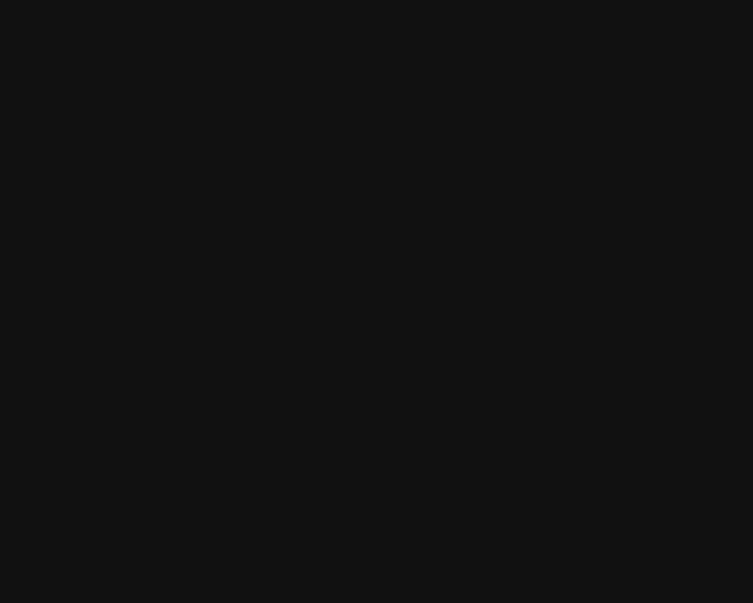
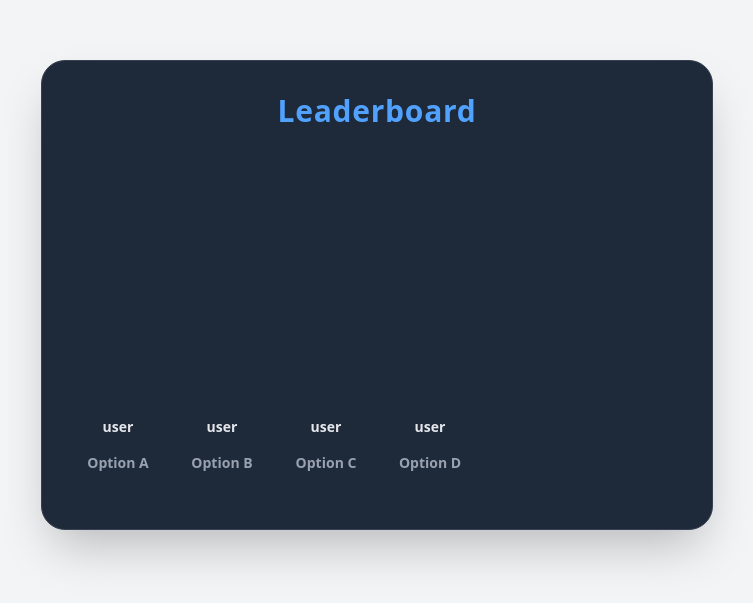
Before and after one commit to sujaycontributer/Realtime-App, a React (Vite) app in the folder client/: page /lead in a window 1280 px wide. Before the commit this address had no page. Shown: the part 105-708 px from the top of the page, without its empty margins (263-1016 px from the left). Built offline with nearby package versions, Linux system fonts and the light colour scheme.

Commit message:
Well,Functionality cheked succesfully

```diff
--- a/client/src/App.tsx
+++ b/client/src/App.tsx
@@ -7,6 +7,7 @@ import Admin from "./components/Admin";
 import ClinetLobby from "./components/ClinetLobby";
 import CreateProblem from "./components/CreateProblem";
 import CreateSet from "./components/CreateSet";
+import Leaderboad from "./components/Leaderboad";
 
 
 
@@ -24,6 +25,7 @@ export default function App() {
         <Route path="/createset" element={<CreateSet/>} />
         <Route path="/set/:setId" element={<CreateProblem />} />
         <Route path="/quiz" element={<Quiz/> } />
+        <Route path="/lead" element={<Leaderboad  />}/>
       </Routes>
       </BrowserRouter>
    </div>
--- a/client/src/components/ClinetLobby.tsx
+++ b/client/src/components/ClinetLobby.tsx
@@ -1,30 +1,49 @@
 import { useContext, useEffect, useState } from "react";
-import { useParams } from "react-router-dom"
 import { SocketContext } from "../context/SocketContext";
 import type {ProblemInterface} from '../types'
 import Quiz from "./Quiz";
+import Leaderboad from "./Leaderboad";
 
 export default function ClinetLobby() {
-    const {roomId} = useParams();
     const {socket, connectSocket, disconnectSocket} = useContext(SocketContext);
     const [problem, setProblem] = useState<ProblemInterface >();
+    const [isLeaderboad, setIsLeaderboad] = useState<boolean>(false);
+    const [data, setData] = useState<any>();
     console.log(problem)
 
     useEffect(() => {
         connectSocket();
         socket?.on('question', (question) => {
           setProblem(question.problem);
+          setIsLeaderboad(false);
           console.log('Get the problem');
           console.log(problem);
         });
-        socket?.on('show-leaderboad', (data) => {
+        socket?.on('leaderboad', (data) => {
+          setIsLeaderboad(true);
+          console.log("data is", data);
+          const problem = data.problem;
+          const totalUser = data.totalUser;
+          const selectedA = data.selectedA;
+          const selectedB = data.selectedB
+          const selectedC = data.selectedC;
+          const selectedD = data.selectedD
+          const ans = data.ans;
+          setData({
+            A: selectedA,
+            B: selectedB,
+            C: selectedC,
+            D: selectedD,
+            totalUser: totalUser,
+            ans: ans
 
+          });
         });
 
 
         return () => {
           socket?.off('question');
-          socket?.off('show-leaderboad');
+          socket?.off('leaderboad');
           disconnectSocket();
         }
     }, []);
@@ -34,10 +53,15 @@ export default function ClinetLobby() {
 
   return (
     <div  className="min-h-screen w-full flex flex-col justify-center items-center bg-gray-100">
-      <h1>Wait for admin to start ...</h1>
-      <section className="mt-8">
-        <Quiz question={problem} type="user" />
-      </section>
+      <div className={`${isLeaderboad ? "hidden": "block"}`}>
+        <h1>Wait for admin to start ...</h1>
+        <section className="mt-8">
+          <Quiz question={problem} type="user" />
+        </section>
+      </div>
+      <div className={`${isLeaderboad ? "block": "hidden"} mx-auto`}>
+        <Leaderboad data={data}/>
+      </div>
     </div>
   )
 }
--- /dev/null
+++ b/client/src/components/Leaderboad.tsx
@@ -0,0 +1,161 @@
+// type OptionKeys = 'A' | 'B' | 'C' | 'D';
+
+// const Leaderboad = ({ data }:{data: {
+//     A: number,
+//     B: number,
+//     C: number,
+//     D: number,
+//     totalUser: number,
+//     ans: string
+// }}) => {
+//   // Use some default values if no percentages are provided, to make the component runnable on its own.
+//   const PercentagesData = {
+//     A: Math.floor((data?.A/data?.totalUser)*100),
+//     B: Math.floor((data?.B/data?.totalUser)*100),
+//     C: Math.floor((data?.C/data?.totalUser)*100),
+//     D: Math.floor((data?.D/data?.totalUser)*100)
+//   };
+
+//   const userSelection = [
+//     {val:  data?.A, id: 'A'},
+//     {val:  data?.B, id: 'B'},
+//     {val:  data?.C, id: 'C'},
+//     {val:  data?.D, id: 'D'}
+//   ]
+
+
+
+//   const finalPercentages = PercentagesData;
+//   console.log(finalPercentages)
+
+//   const options: { label: string; value: OptionKeys }[] = [
+//     { label: 'Option A', value: 'A' },
+//     { label: 'Option B', value: 'B' },
+//     { label: 'Option C', value: 'C' },
+//     { label: 'Option D', value: 'D' },
+//   ];
+
+//   return (
+//     <div className="flex flex-col items-center justify-center min-h-screen bg-gray-100 p-4 font-inter text-white">
+//       <div className="bg-gray-800 p-8 rounded-3xl shadow-2xl w-full max-w-2xl text-center border border-gray-700">
+//         <h1 className="text-3xl font-extrabold text-blue-400 mb-6 tracking-wide">
+//           Leaderboad
+//         </h1>
+
+//         {/* The main container for the poll results */}
+//         <div className="flex flex-row justify-between items-end w-[400px] gap-4 h-64 mb-6 md:h-80">
+//           {userSelection.map((value) => {
+//             // Get the percentage value directly from the percentages prop.
+//             //@ts-ignore
+//             const heightPercentage = finalPercentages[value.id];
+
+//             return (
+//               <div
+//                 key={value.id}
+//                 className="flex flex-col items-center justify-end w-1/4 h-full transform transition-transform duration-300 hover:scale-105"
+//               >
+//                 {/* The display for the percentage */}
+//                 <div className="mb-2 text-sm font-bold text-gray-200">
+//                   {value.val} <span className="text-sm">user</span>
+//                 </div>
+//                 {/* The animated bar component with a gradient */}
+//                 <div
+//                   className={`w-2/3 md:w-1/2 ${value.id === data?.ans ? "bg-green-500 z-50": "bg-red-500 opacity-80"} rounded-t-lg transition-all duration-700 ease-out shadow-lg`}
+//                   style={{ height: `${heightPercentage}%` }}
+//                 ></div>
+//                 {/* The label for the option */}
+//                 <div className={`text-xs md:text-sm ${value.id === data?.ans ? "text-green-400": "text-gray-400"}  font-semibold mt-2`}>
+//                   Option {value.id}
+//                 </div>
+//               </div>
+//             );
+//           })}
+//         </div>
+//       </div>
+//     </div>
+//   );
+// };
+
+// export default Leaderboad;
+import { useEffect, useState } from 'react';
+
+// Define the type for the options to ensure type safety
+type OptionKeys = 'A' | 'B' | 'C' | 'D';
+
+const Leaderboard = ({ data }:{data: {
+    A: number,
+    B: number,
+    C: number,
+    D: number,
+    totalUser: number,
+    ans: string
+}}) => {
+    const finalPercentages = {
+        A: Math.floor((data?.A / data?.totalUser) * 100) || 0,
+        B: Math.floor((data?.B / data?.totalUser) * 100) || 0,
+        C: Math.floor((data?.C / data?.totalUser) * 100) || 0,
+        D: Math.floor((data?.D / data?.totalUser) * 100) || 0
+    };
+
+
+    const [animatedPercentages, setAnimatedPercentages] = useState({
+        A: 0,
+        B: 0,
+        C: 0,
+        D: 0,
+    });
+
+    const userSelection = [
+        { val: data?.A, id: 'A' },
+        { val: data?.B, id: 'B' },
+        { val: data?.C, id: 'C' },
+        { val: data?.D, id: 'D' }
+    ];
+
+    useEffect(() => {
+
+        const timer = setTimeout(() => {
+            setAnimatedPercentages(finalPercentages);
+        }, 100);
+
+        return () => clearTimeout(timer);
+    }, [data]);
+
+
+    return (
+        <div className="flex flex-col items-center justify-center min-h-screen bg-gray-100 p-4 font-inter text-white">
+            <div className="bg-gray-800 p-8 rounded-3xl shadow-2xl w-full max-w-2xl text-center border border-gray-700">
+                <h1 className="text-3xl font-extrabold text-blue-400 mb-6 tracking-wide">
+                    Leaderboard
+                </h1>
+
+                <div className="flex flex-row justify-between items-end w-[400px] gap-4 h-64 mb-6 md:h-80">
+                    {userSelection.map((value) => {
+                        // Use the animated percentages from state to control bar height.
+                        const heightPercentage = animatedPercentages[value.id as OptionKeys];
+
+                        return (
+                            <div
+                                key={value.id}
+                                className="flex flex-col items-center justify-end w-1/4 h-full transform transition-transform duration-300 hover:scale-105"
+                            >
+                                <div className="mb-2 text-sm font-bold text-gray-200">
+                                    {value.val} <span className="text-sm">user</span>
+                                </div>
+                                <div
+                                    className={`w-2/3 md:w-1/2 ${value.id === data?.ans ? "bg-green-500 z-50": "bg-red-500 opacity-80"} rounded-t-lg transition-all duration-700 ease-out shadow-lg`}
+                                    style={{ height: `${heightPercentage}%` }}
+                                ></div>
+                                <div className={`text-xs md:text-sm ${value.id === data?.ans ? "text-green-400": "text-gray-400"}  font-semibold mt-2`}>
+                                    Option {value.id}
+                                </div>
+                            </div>
+                        );
+                    })}
+                </div>
+            </div>
+        </div>
+    );
+};
+
+export default Leaderboard;
--- a/client/src/components/Quiz.tsx
+++ b/client/src/components/Quiz.tsx
@@ -1,4 +1,4 @@
-import { useContext, useState } from 'react';
+import { useContext, useEffect, useState } from 'react';
 import type {ProblemInterface} from '../types'
 import { SocketContext } from '../context/SocketContext';
 
@@ -10,6 +10,11 @@ export default function Quiz({question, type}: {
   const {socket} = useContext(SocketContext);
   const [selectedOption, setSelectedOption] = useState(null);
   const [isSelect, setIsSelect] = useState<boolean>(false);
+
+  useEffect(() => {
+    setSelectedOption(null);
+    setIsSelect(false);
+  }, [question]);
 
   const quizOptions = [
     {option: question?.optionA, id: "A"},
@@ -52,7 +57,7 @@ export default function Quiz({question, type}: {
 }
 
 
-function QuizOptions({ options, onSelect, selectedOption, isSelect, type }:any) {
+function QuizOptions({ options, onSelect, selectedOption, isSelect , type }:any) {
 
 
   return (
```
Also changed, not shown: 1 other file (tests, documents, lock files or other folders).
